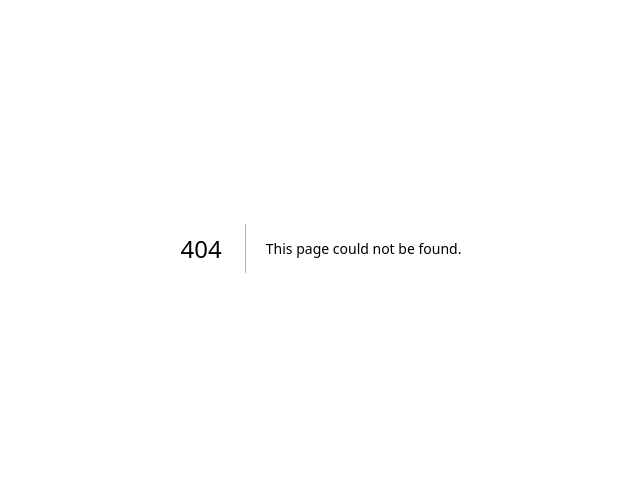
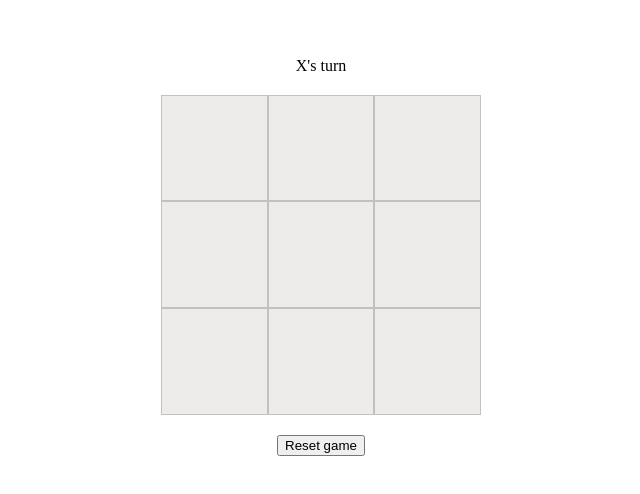
Before and after one commit to siddhantbhatia/merge-repo-spike, a Next.js app in the folder dev-website-repo-merge/: page /react-challenge/tic-tac-toe in a window 1280 px wide. Before the commit this address had no page. Shown: the part 152-646 px from the top of the page, without its empty margins (319-959 px from the left). Built offline with nearby package versions, Linux system fonts and the light colour scheme.

Commit message:
complete tic tac toe

```diff
--- /dev/null
+++ b/dev-website-repo-merge/app/react-challenge/tic-tac-toe/page.module.css
@@ -0,0 +1,36 @@
+.container {
+  display: flex;
+  flex-direction: column;
+  justify-content: center;
+  align-items: center;
+  width: 100%;
+  gap: 20px;
+}
+
+.board {
+  display: grid;
+  max-width: 320px;
+  width: 100%;
+  max-height: 320px;
+  height: 100%;
+  grid-template-columns: repeat(3, 1fr);
+}
+
+.cell {
+  text-align: center;
+  border: 1px solid rgb(194, 192, 192);
+  color: black;
+  background-color: rgb(238 235 235);
+  font-size: min(48px, 10vw);
+
+  aspect-ratio: 1/1; /* to responsively size the element to the maximum available height / width */
+  /* https://css-tricks.com/almanac/properties/a/aspect-ratio/#aa-it-works-on-its-own-without-specifying-a-width-or-height */
+}
+
+.cell:not(:disabled) {
+  cursor: pointer;
+}
+
+.cell:not(:disabled):hover {
+  background-color: #fafafa;
+}
--- /dev/null
+++ b/dev-website-repo-merge/app/react-challenge/tic-tac-toe/page.tsx
@@ -0,0 +1,111 @@
+"use client";
+
+import { useState } from "react";
+
+import styles from "./page.module.css";
+
+// indices of the three in a row win
+const WIN_SCENARIO = [
+  [0, 1, 2],
+  [0, 3, 6],
+  [0, 4, 8],
+  [1, 4, 7],
+  [2, 5, 8],
+  [2, 4, 6],
+  [3, 4, 5],
+  [6, 7, 8],
+];
+
+export default function TicTacToePage() {
+  const [board, setBoard] = useState<Array<string | null>>(Array(9).fill(null));
+  const [isXPlaying, setIsXPlaying] = useState(true);
+  const [gameWinner, setGameWinner] = useState<string | undefined>(undefined);
+  const [gameDrawn, setGameDrawn] = useState(false);
+
+  const checkGameStatus = (board: Array<string | null>) => {
+    for (let [x, y, z] of WIN_SCENARIO) {
+      if (board[x] !== null && board[y] === board[x] && board[z] === board[y]) {
+        setGameWinner(board[x] as string);
+        break;
+      }
+    }
+
+    if (board.find((value) => value === null)) {
+      setGameDrawn(true);
+    }
+  };
+
+  const currentPlayer = isXPlaying ? "X" : "O";
+
+  const onCellClick = (idx: number) => {
+    const boardCopy = board.slice();
+    boardCopy[idx] = currentPlayer;
+
+    checkGameStatus(boardCopy);
+
+    setBoard(boardCopy);
+    setIsXPlaying(!isXPlaying);
+  };
+
+  const onReset = () => {
+    setBoard(Array(9).fill(null));
+    setIsXPlaying(true);
+    setGameDrawn(false);
+    setGameWinner(undefined);
+  };
+
+  return (
+    <div className={styles.container}>
+      <div
+        aria-live="polite" //indicates that the content of the element may be updated dynamically and should be announced by screen readers.
+      >
+        {gameWinner
+          ? `The winner is ${gameWinner}`
+          : gameDrawn
+          ? "It's a draw!"
+          : `${currentPlayer}'s turn`}
+      </div>
+      <div className={styles.board}>
+        {board.map((value, idx) => {
+          return (
+            <Cell
+              mark={value}
+              key={idx}
+              disabled={value !== null || gameDrawn || Boolean(gameWinner)}
+              onClick={() => onCellClick(idx)}
+              index={idx + 1}
+            />
+          );
+        })}
+      </div>
+      <button onClick={onReset}>Reset game</button>
+    </div>
+  );
+}
+
+function Cell({
+  mark,
+  disabled,
+  onClick,
+  index,
+}: {
+  mark: string | null;
+  disabled: boolean;
+  onClick: () => void;
+  index: number;
+}) {
+  return (
+    <button
+      className={styles.cell}
+      disabled={disabled}
+      onClick={onClick}
+      aria-label={mark == null ? `Mark cell ${index} as ${mark}` : undefined}
+    >
+      <span
+        aria-hidden={true} //  hides the cell mark (X or O) from screen readers, as the mark is already announced using the aria-label attribute on the button itself.
+      >
+        {mark}
+      </span>
+    </button>
+  );
+}
```
